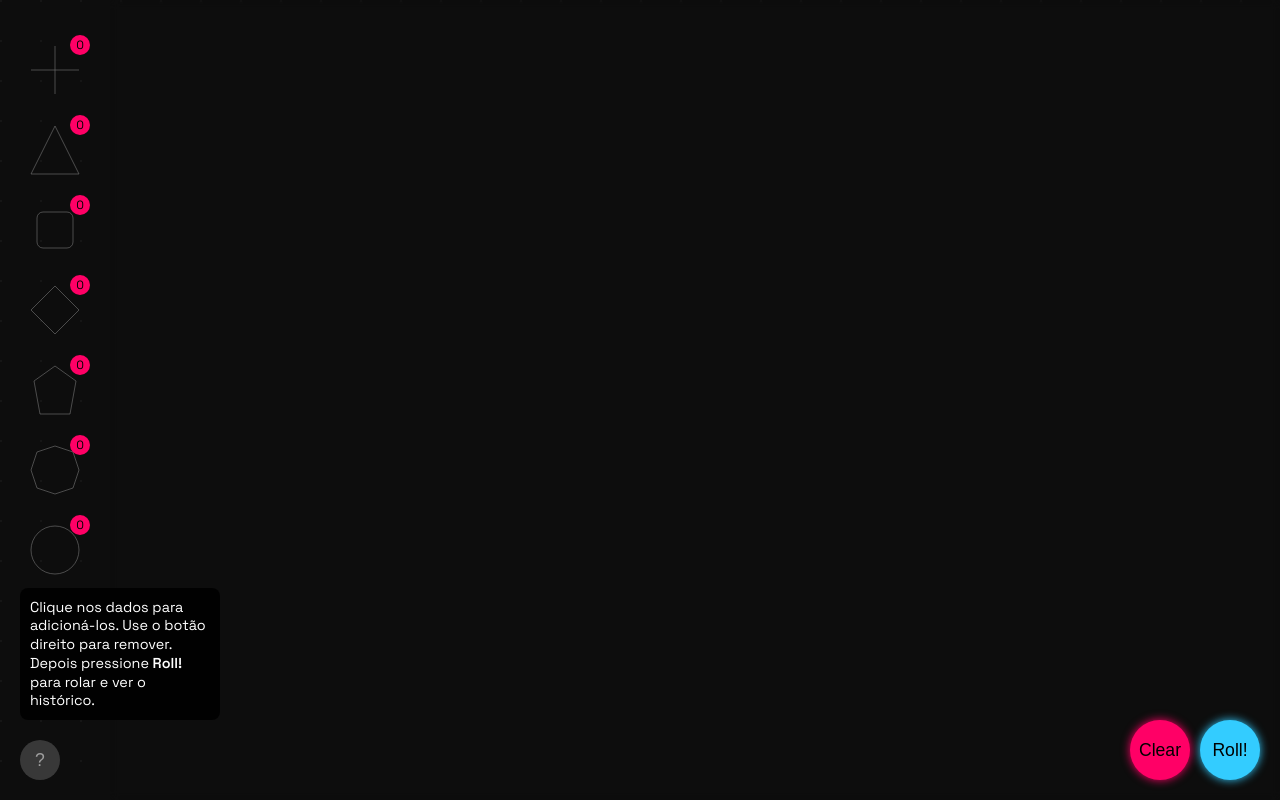
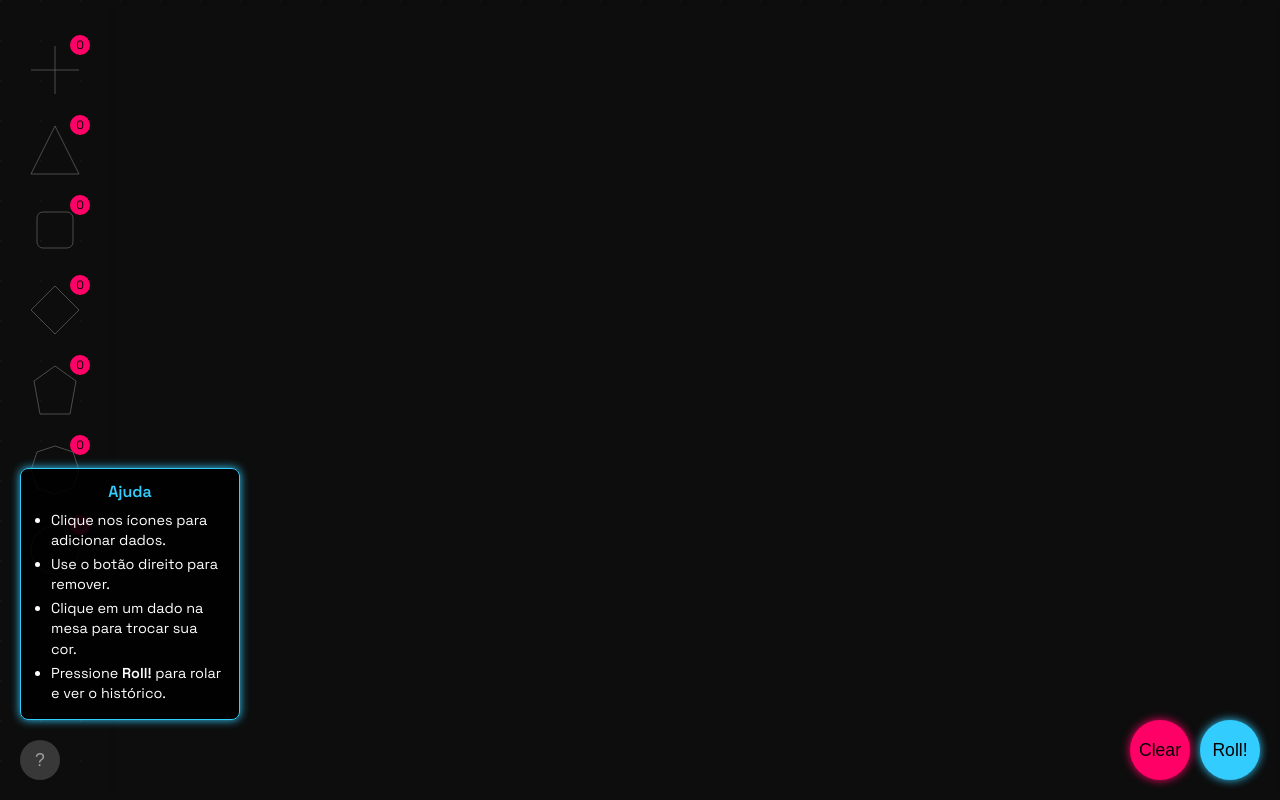
Before and after one commit to javaijafoi/demos, a plain HTML site: page noir7.html in a window 1280 px wide. Both pictures are taken after a click on the button "Ajuda". Drawn offline with Linux system fonts and the light colour scheme.

Commit message:
Add color-change hint and restyle noir7 help

```diff
--- a/noir7.css
+++ b/noir7.css
@@ -27,7 +27,10 @@ main{flex:1;margin-left:clamp(70px,18vw,110px);padding:40px;display:flex;flex-di
 .dice-row .dice-container{display:flex;flex-wrap:wrap;gap:10px}
 #clear{position:fixed;bottom:20px;right:90px;width:60px;height:60px;border-radius:50%;background:#ff0066;border:none;color:#000;font-size:1.1rem;cursor:pointer;box-shadow:0 0 10px #ff0066;transition:.3s;z-index:10}
 #clear:hover{box-shadow:0 0 20px #ff0066}
-.help-popup{position:fixed;bottom:80px;left:20px;background:rgba(0,0,0,.9);padding:10px;border-radius:8px;max-width:200px;font-size:.9rem;line-height:1.3;display:none;z-index:20}
+.help-popup{position:fixed;bottom:80px;left:20px;background:rgba(0,0,0,.9);padding:12px 14px;border-radius:8px;border:1px solid #33ccff;box-shadow:0 0 10px #33ccff;max-width:220px;font-size:.9rem;line-height:1.4;display:none;z-index:20}
+.help-popup h2{text-align:center;margin-bottom:6px;font-size:1rem;color:#33ccff}
+.help-popup ul{list-style:disc;padding-left:16px}
+.help-popup li{margin-bottom:4px}
 .help-popup.show{display:block}
 #help{position:fixed;bottom:20px;left:20px;width:40px;height:40px;border-radius:50%;background:#555;border:none;color:#fff;font-size:1.1rem;cursor:pointer;opacity:.6;z-index:10}
 #help:hover{opacity:1}
--- a/noir7.html
+++ b/noir7.html
@@ -47,8 +47,13 @@
 <button id="clear">Clear</button>
 <button id="help" aria-label="Ajuda">?</button>
 <div id="help-popup" class="help-popup">
-  Clique nos dados para adicioná-los. Use o botão direito para remover. Depois
-  pressione <strong>Roll!</strong> para rolar e ver o histórico.
+  <h2>Ajuda</h2>
+  <ul>
+    <li>Clique nos ícones para adicionar dados.</li>
+    <li>Use o botão direito para remover.</li>
+    <li>Clique em um dado na mesa para trocar sua cor.</li>
+    <li>Pressione <strong>Roll!</strong> para rolar e ver o histórico.</li>
+  </ul>
 </div>
 <script src="noir7.js"></script>
 </body>
```
